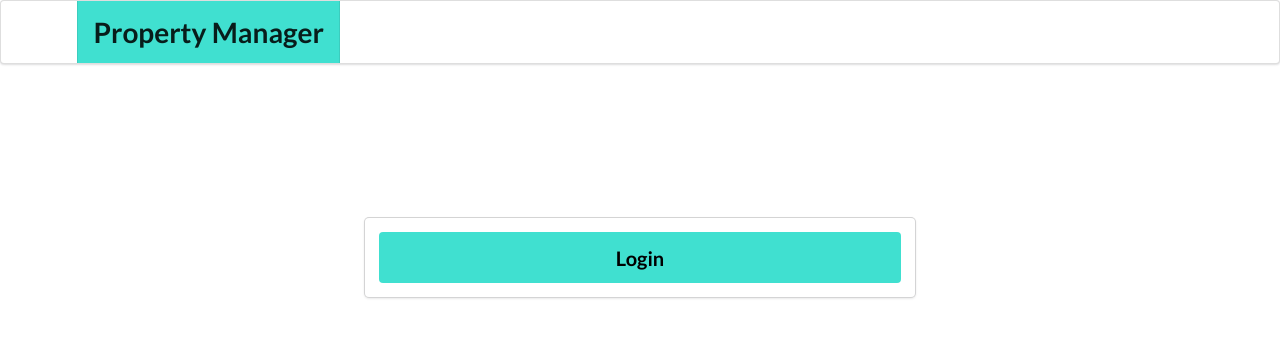
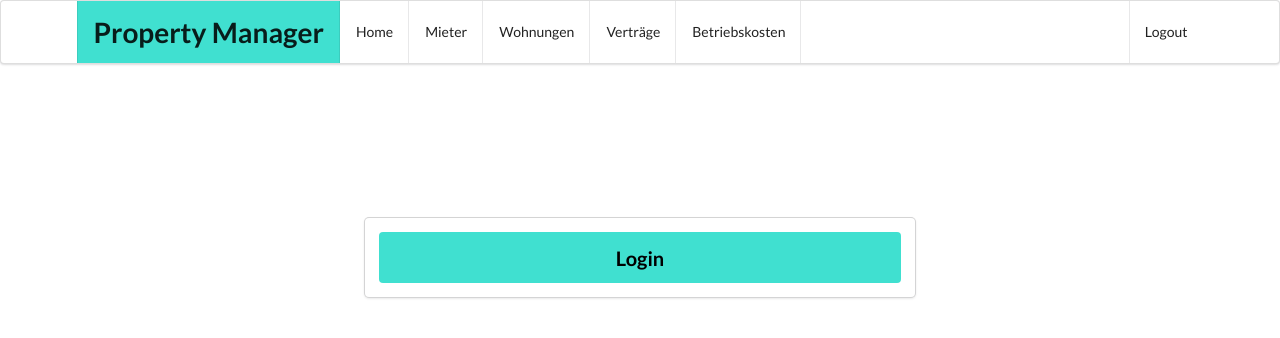
Before and after one commit to andihl/property-manager, a React (Create React App) app: page /login in a window 1280 px wide. Shown: the top 338 px of the page. Built offline with nearby package versions, Linux system fonts and the light colour scheme.

Commit message:
skip login check for dev mode

```diff
--- a/src/components/PageLayout/PageLayout.tsx
+++ b/src/components/PageLayout/PageLayout.tsx
@@ -19,7 +19,7 @@ const PageLayout = (props: Props): ReactElement => {
                     <Link className={`header item ${css.header}`} to="">
                         <h1>Property Manager</h1>
                     </Link>
-                    {isAuthenticated && (
+                    {isAuthenticated || process.env.NODE_ENV === 'development' && (
                         <>
                             <NavLink to="/" exact className="item">Home</NavLink>
                             <NavLink to="/tenants" className="item">Mieter</NavLink>
```
